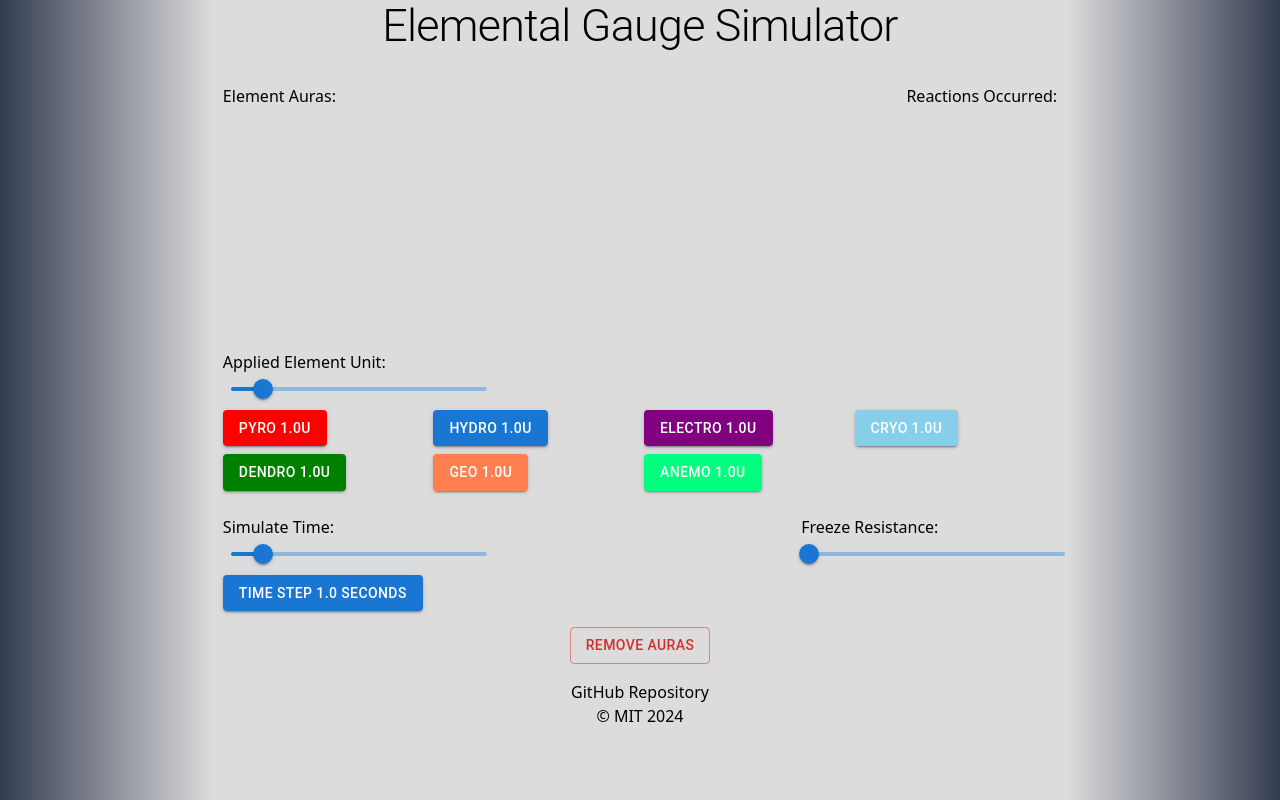
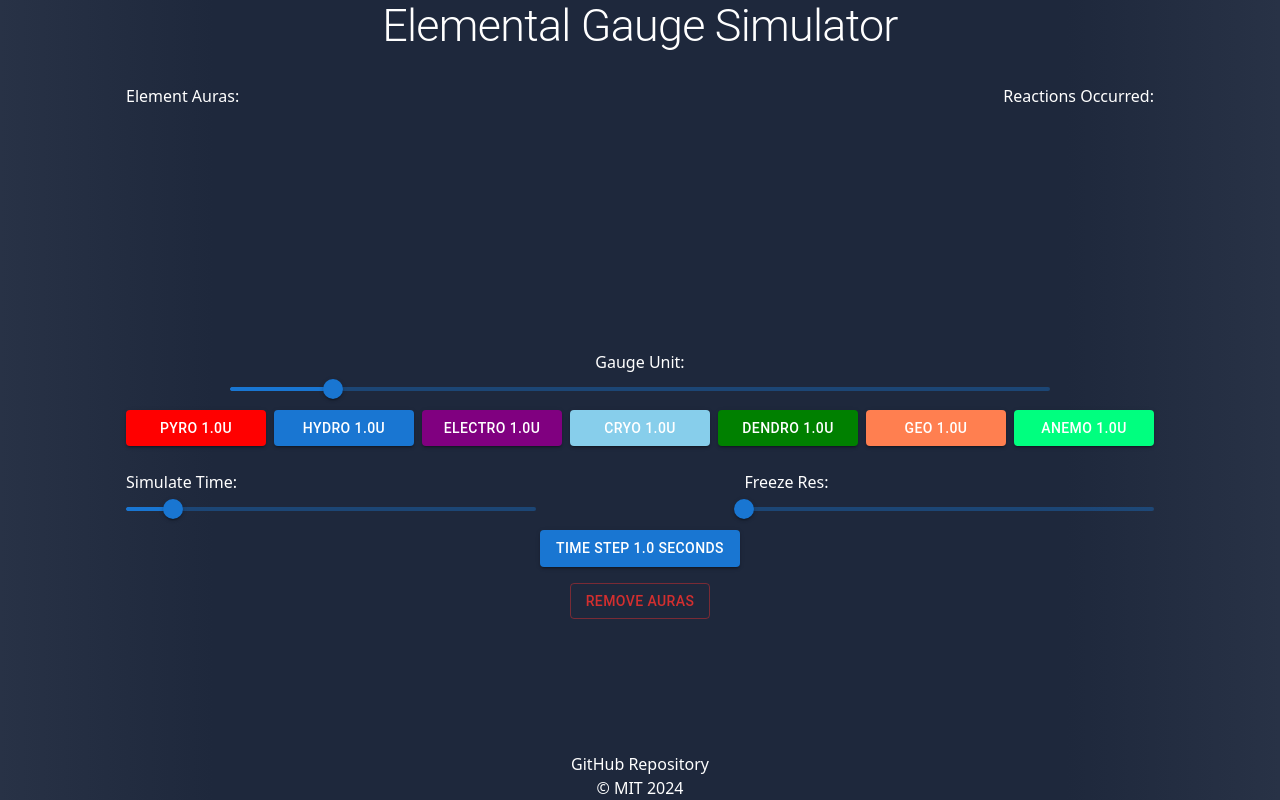
Before and after one commit to Veggissss/ElementalGaugeSim, a Next.js app: page / in a window 1280 px wide. Built offline with nearby package versions, Linux system fonts and the light colour scheme.

Commit message:
Improved UI scaling and pos

```diff
--- a/src/app/components/ElementButtons.tsx
+++ b/src/app/components/ElementButtons.tsx
@@ -15,10 +15,10 @@ class ElementButtons extends React.Component<ElementButtonsProps> {
         const { units, elementColorMap, handleAddElement } = this.props;
 
         return (
-            <Grid container spacing={1}>
+            <Grid container spacing={1} justifyContent="center">
                 {elementNames.slice(0, 7).map((element, index) => (
-                    <Grid item xs={5} sm={4} md={3} lg={0} key={index}>
-                        <Button key={element} variant="contained" style={{ textShadow: "5", background: elementColorMap.get(element), justifySelf: "center" }} onClick={() => handleAddElement(element)}>
+                    <Grid item xs={5} sm={3} md={2} lg={true} key={index}>
+                        <Button key={element} variant="contained" style={{ background: elementColorMap.get(element), minWidth: 140 }} onClick={() => handleAddElement(element)}>
                             {element} {units.toFixed(1)}U
                         </Button>
                     </Grid>
--- a/src/app/components/ElementUnitSlider.tsx
+++ b/src/app/components/ElementUnitSlider.tsx
@@ -13,8 +13,7 @@ class ElementUnitSlider extends Component<ElementUnitSliderProps> {
         const { units, handleUnitsChange } = this.props;
 
         return (
-            <Box style={{ width: '20vw' }}>
-                <h2>Applied Element Unit:</h2>
+            <Box style={{ width: '64vw' }}>
                 <Slider
                     value={units}
                     onChange={handleUnitsChange}
@@ -23,7 +22,6 @@ class ElementUnitSlider extends Component<ElementUnitSliderProps> {
                     step={0.5}
                     aria-label="Default"
                     valueLabelDisplay="auto"
-                    style={{ marginLeft: '8px' }}
                 />
             </Box>
         );
--- a/src/app/components/FreezeResistSlider.tsx
+++ b/src/app/components/FreezeResistSlider.tsx
@@ -13,9 +13,7 @@ class FreezeResistSlider extends React.Component<FreezeResistSliderProps> {
         const { freezeRes, handleFreezeChange } = this.props;
 
         return (
-            <div>
-                <h2>Freeze Resistance:</h2>
-                <Box style={{ width: '20vw' }}>
+            <Box style={{ width: '32vw' }}>
                 <Slider
                     value={freezeRes}
                     onChange={handleFreezeChange}
@@ -24,10 +22,8 @@ class FreezeResistSlider extends React.Component<FreezeResistSliderProps> {
                     step={0.1}
                     aria-label="Default"
                     valueLabelDisplay="auto"
-                        style={{ marginLeft: '8px' }}
                 />
             </Box>
-            </div>
         );
     }
 }
--- a/src/app/components/RemoveAurasButton.tsx
+++ b/src/app/components/RemoveAurasButton.tsx
@@ -12,11 +12,9 @@ class RemoveAurasButton extends React.Component<RemoveAurasButtonProps> {
         const { handleRemoveAuras } = this.props;
 
         return (
-            <div style={{ display: "flex", justifyContent: "center", padding: "1em" }}>
-                <Button variant="outlined" color='error' onClick={() => handleRemoveAuras()}>
-                    Remove Auras
-                </Button>
-            </div>
+            <Button variant="outlined" color='error' onClick={() => handleRemoveAuras()}>
+                Remove Auras
+            </Button>
         );
     }
 }
--- /dev/null
+++ b/src/app/components/TimeButton.tsx
@@ -0,0 +1,23 @@
+"use client";
+
+import React from 'react';
+import { Button } from '@mui/material';
+
+interface TimeButtonProps {
+    time: number;
+    handleTimeStep: () => void;
+}
+
+class TimeButton extends React.Component<TimeButtonProps> {
+    render() {
+        const { time, handleTimeStep } = this.props;
+
+        return (
+            <Button variant="contained" onClick={() => handleTimeStep()}>
+                Time Step {time.toFixed(1)} seconds
+            </Button>
+        );
+    }
+}
+
+export default TimeButton;
--- a/src/app/components/TimeSlider.tsx
+++ b/src/app/components/TimeSlider.tsx
@@ -1,37 +1,29 @@
 "use client";
 
 import React from 'react';
-import { Box, Slider, Button } from '@mui/material';
+import { Box, Slider } from '@mui/material';
 
 interface TimeSliderProps {
     time: number;
     handleTimeChange: (event: Event, value: number | number[], activeThumb: number) => void;
-    handleTimeStep: () => void;
 }
 
 class TimeSlider extends React.Component<TimeSliderProps> {
     render() {
-        const { time, handleTimeChange, handleTimeStep } = this.props;
+        const { time, handleTimeChange } = this.props;
 
         return (
-            <div>
-                <h2>Simulate Time:</h2>
-                <Box style={{ width: '20vw' }}>
+            <Box style={{ width: '32vw' }}>
                 <Slider
                     value={time}
                     onChange={handleTimeChange}
-                        min={0}
+                    min={0.1}
                     max={8}
                     step={0.1}
                     aria-label="Default"
                     valueLabelDisplay="auto"
-                        style={{ marginLeft: '8px' }}
                 />
             </Box>
-                <Button variant="contained" onClick={() => handleTimeStep()}>
-                    Time Step {time.toFixed(1)} seconds
-                </Button>
-            </div>
         );
     }
 }
--- a/src/app/globals.css
+++ b/src/app/globals.css
@@ -3,17 +3,9 @@
 @tailwind utilities;
 
 :root {
-  --foreground-rgb: 0, 0, 0;
-  --background-start-rgb: 50, 60, 80;
-  --background-end-rgb: 220, 220, 220;
-}
-
-@media (prefers-color-scheme: dark) {
-  :root {
-    --foreground-rgb: 255, 255, 255;
-    --background-start-rgb: 50, 50, 70;
-    --background-end-rgb: 30, 40, 60;
-  }
+  --foreground-rgb: 255, 255, 255;
+  --background-start-rgb: 40, 50, 70;
+  --background-end-rgb: 30, 40, 60;
 }
 
 #footer {
--- a/src/app/page.tsx
+++ b/src/app/page.tsx
@@ -18,6 +18,7 @@ import { ElementName } from '../simulator/model/Elements/ElementName';
 import { ElementType } from '../simulator/model/Elements/ElementType';
 import { ReactionLog } from '../simulator/model/Reactions/ReactionLog';
 import { Target } from '../simulator/model/Target';
+import TimeButton from "./components/TimeButton";
 
 export default function Page() {
     const [units, setUnits] = useState(1);
@@ -94,11 +95,12 @@ export default function Page() {
     }
 
     return (
-        <div>
+        <div style={{ display: 'flex', flexDirection: 'column', minHeight: '100vh' }}>
+            <div style={{ flex: 1 }}>
                 <Typography
                     variant="h1"
                     gutterBottom
-                style={{ fontSize: 'calc(1.2em + 2vw)' }}
+                    style={{ fontSize: 'calc(1.2em + 2vw)', paddingTop: "1wv" }}
                 >
                     Elemental Gauge Simulator
                 </Typography>
@@ -108,19 +110,36 @@ export default function Page() {
                     <ReactionsOccurred reactions={reactions} />
                 </div>
 
+                <div style={{ display: 'flex', flexDirection: 'column', alignItems: 'center' }}>
+                    <h2>Gauge Unit:</h2>
+                    <ElementUnitSlider units={units} handleUnitsChange={handleUnitsChange} />
+                </div>
+
                 <div style={{ paddingLeft: "1em", paddingRight: "1em" }}>
-                <ElementUnitSlider units={units} handleUnitsChange={handleUnitsChange} />
                     <ElementButtons units={units} elementColorMap={elementColorMap} handleAddElement={handleAddElement} />
                     <br />
                     <div style={{ display: "flex", justifyContent: "space-between" }}>
-                    <TimeSlider time={time} handleTimeChange={handleTimeChange} handleTimeStep={handleTimeStep} />
+                        <div>
+                            <h2>Simulate Time:</h2>
+                            <TimeSlider time={time} handleTimeChange={handleTimeChange} />
+                        </div>
+                        <div>
+                            <h2>Freeze Res:</h2>
                             <FreezeResistSlider freezeRes={freezeRes} handleFreezeChange={handleFreezeChange} />
                         </div>
                     </div>
+                </div>
 
+                <div style={{ display: "flex", justifyContent: "center" }}>
+                    <TimeButton time={time} handleTimeStep={handleTimeStep} />
+                </div>
+
+                <div style={{ display: "flex", justifyContent: "center", padding: "1em" }}>
                     <RemoveAurasButton handleRemoveAuras={handleRemoveAuras} />
+                </div>
+            </div>
 
-            <footer id='footer' style={{ textAlign: "center" }}>
+            <footer id='footer' style={{ textAlign: "center", marginTop: "auto" }}>
                 <p><a href="https://github.com/Veggissss/ElementalGaugeSim">GitHub Repository</a></p>
                 <p><a href="https://github.com/Veggissss/ElementalGaugeSim/blob/main/LICENSE">&copy; MIT 2024</a></p>
             </footer>
```
Lines whose indentation alone changed are shown as unchanged.
